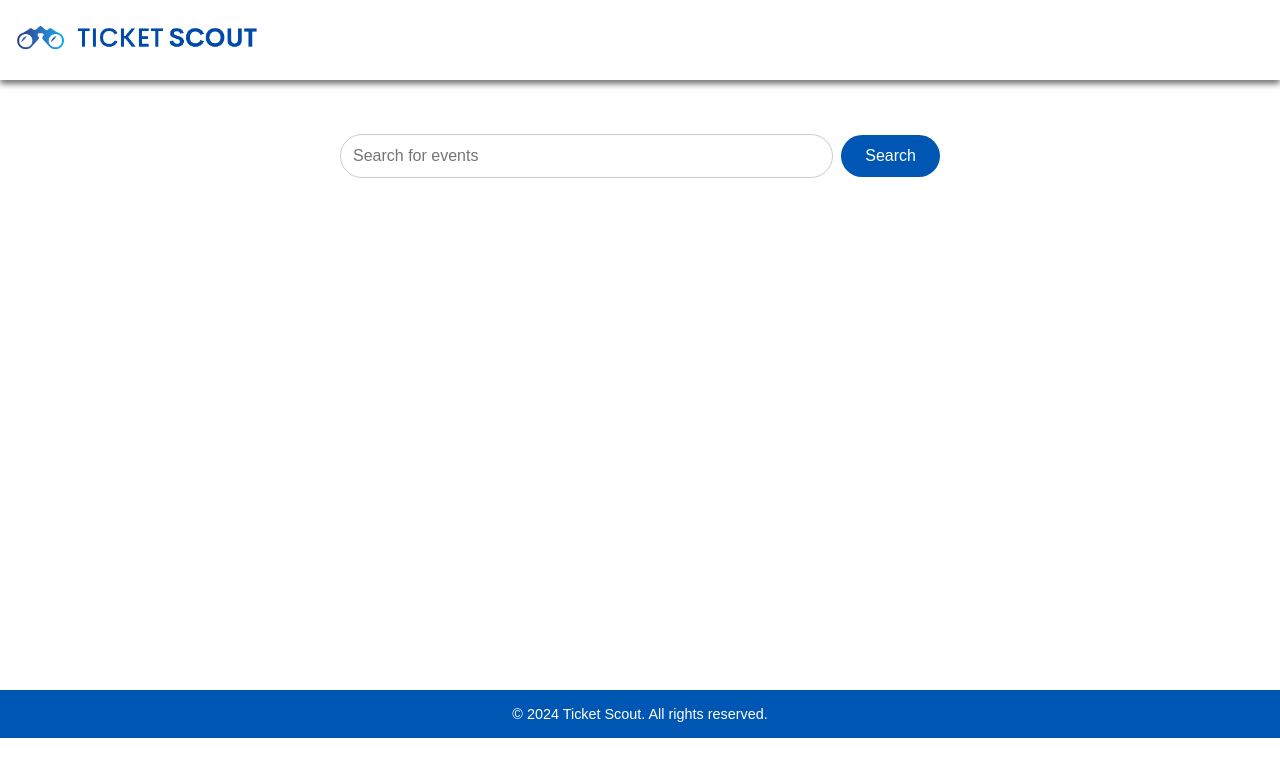
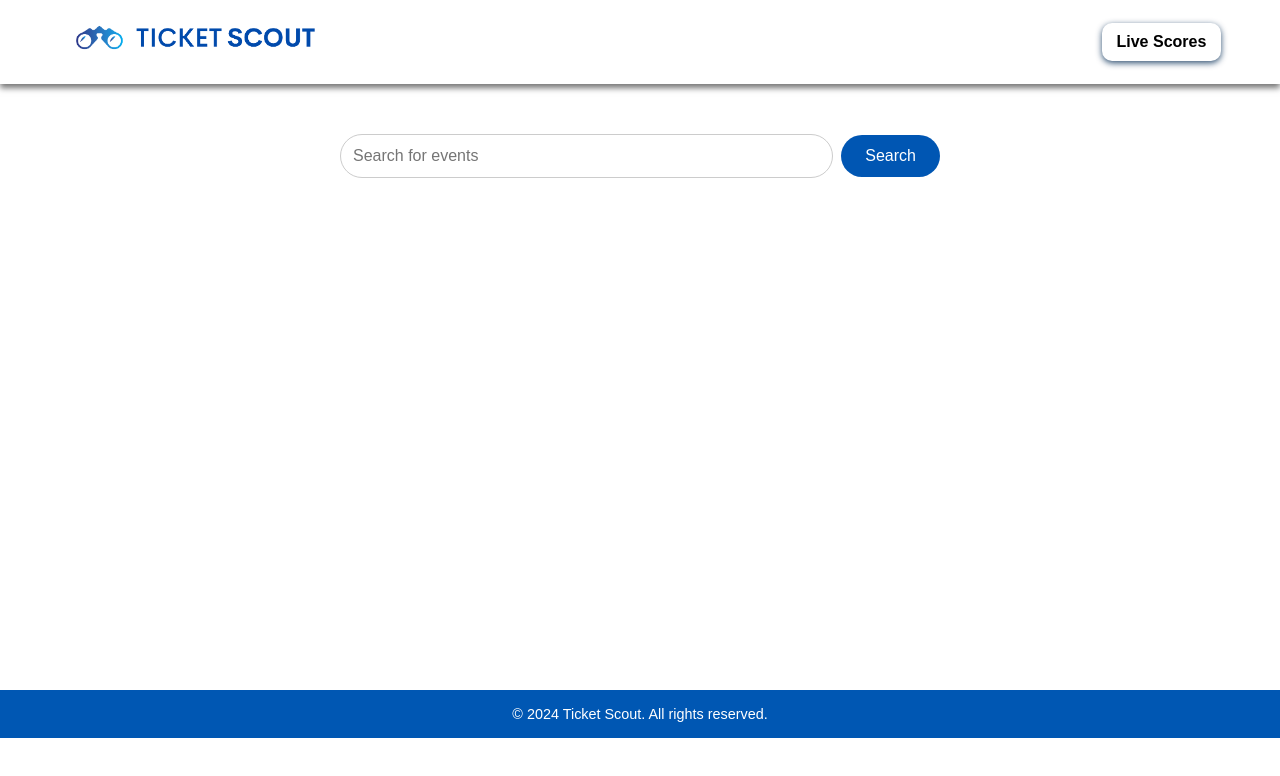
Before and after one commit to rparikh77/ticket-scout, a React (Create React App) app: page / in a window 1280 px wide. Shown: the top 776 px of the page. Built offline with nearby package versions, Linux system fonts and the light colour scheme.

Commit message:
navbar-live

```diff
--- a/src/components/navbar.tsx
+++ b/src/components/navbar.tsx
@@ -1,21 +1,34 @@
 import React from 'react';
+import { Link, useNavigate, useLocation } from 'react-router-dom';
 import Logo from '../assets/ticketscoutlogo.png';
 import '../styles/navbar.css';
 
 const Navbar: React.FC = () => {
-  const handleLogoClick = () => {
+  const navigate = useNavigate();
+  const location = useLocation();
+
+  const handleLogoClick = (e: React.MouseEvent) => {
+    e.preventDefault();
+    navigate('/');
     window.location.reload();
   };
 
   return (
     <div className='navbar-container'>
-      <img
-        src={Logo}
-        alt='logo'
-        className='navbar-logo'
-        onClick={handleLogoClick}
-        style={{ cursor: 'pointer' }}
-      />
+      <Link to='/' onClick={handleLogoClick}>
+        <img
+          src={Logo}
+          alt='logo'
+          style={{ cursor: 'pointer' }}
+        />
+      </Link>
+
+      <ul>
+        <Link to='/live' className={`live ${location.pathname === '/live' ? 'active' : ''}`}>
+          <li>Live Scores</li>
+
+        </Link>
+      </ul>
     </div>
   );
 };
--- /dev/null
+++ b/src/pages/live.tsx
@@ -0,0 +1,11 @@
+import React from 'react';
+
+const Live: React.FC = () => {
+  return (
+    <div className='live-container'>
+
+    </div>
+  )
+}
+
+export {Live};
--- a/src/routes.tsx
+++ b/src/routes.tsx
@@ -3,6 +3,7 @@ import { Route, Routes } from 'react-router-dom';
 import { Home } from './pages/home';
 import { Navbar } from './components/navbar';
 import { Error } from './404';
+import { Live } from './pages/live';
 
 const Routing: React.FC = () => {
   return (
@@ -10,6 +11,7 @@ const Routing: React.FC = () => {
         <Navbar />
         <Routes>
             <Route path="/" element={<Home />} />
+            <Route path="/live" element={<Live />} />
 
 
             {/* 404 Error */}
--- a/src/styles/navbar.css
+++ b/src/styles/navbar.css
@@ -21,6 +21,37 @@
     cursor: pointer;
     margin-left: 0;
 }
+.navbar-container ul {
+    margin: auto;
+    padding-left: 50%;
+    display: flex;
+}
+
+.navbar-container li {
+    list-style-type: none;
+    background-color: inherit;
+    padding: 10px 15px;
+    border-radius: 10px;
+    box-shadow: 0 2px 6px rgba(3, 42, 83, 0.83);
+    font-weight: bold;
+}
+
+.navbar-container li:hover,
+.navbar-container .live.active li {
+    background-color: #0056B3;
+    color: white;
+    cursor: pointer;
+}
+
+.navbar-container .live {
+    text-decoration: none;
+    color: black;
+}
+
+.navbar-container .live.active {
+    color: white;
+}
+
 
 @media (max-width: 768px) {
     .navbar-container {
```
